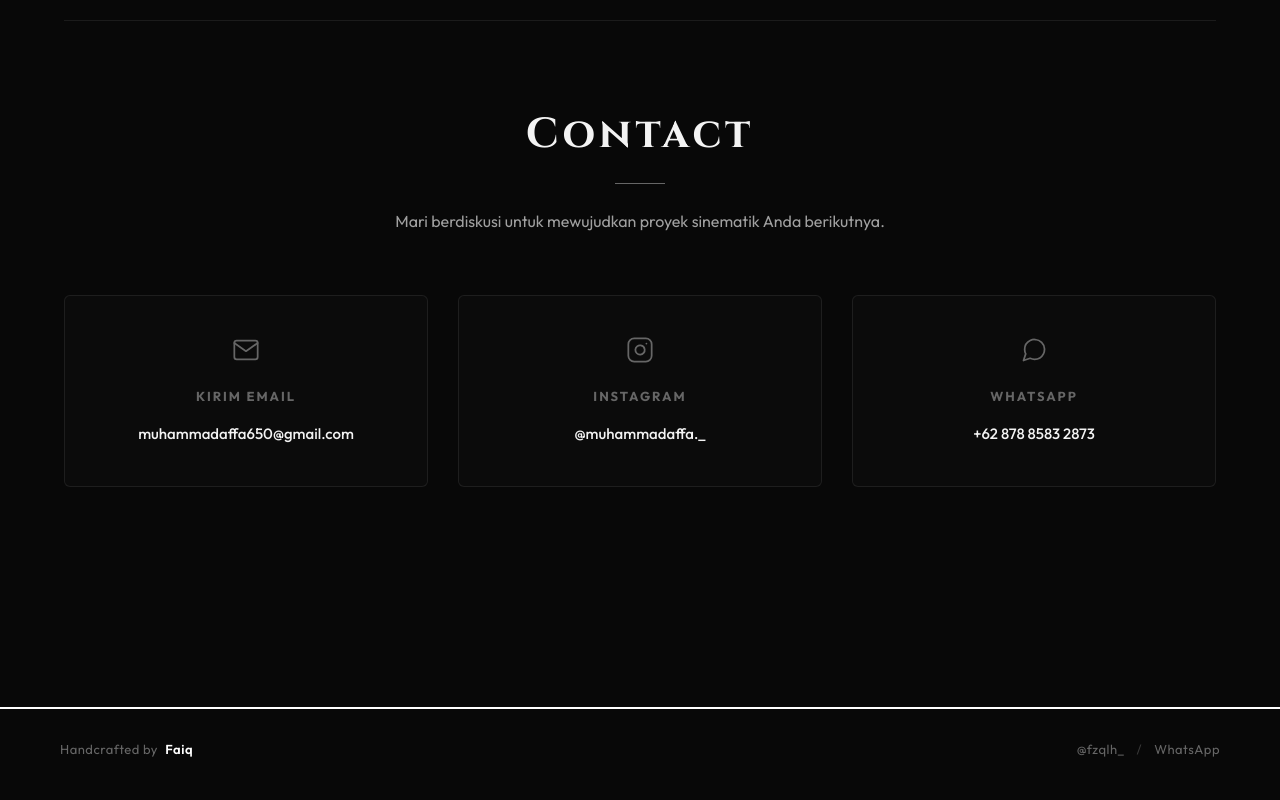
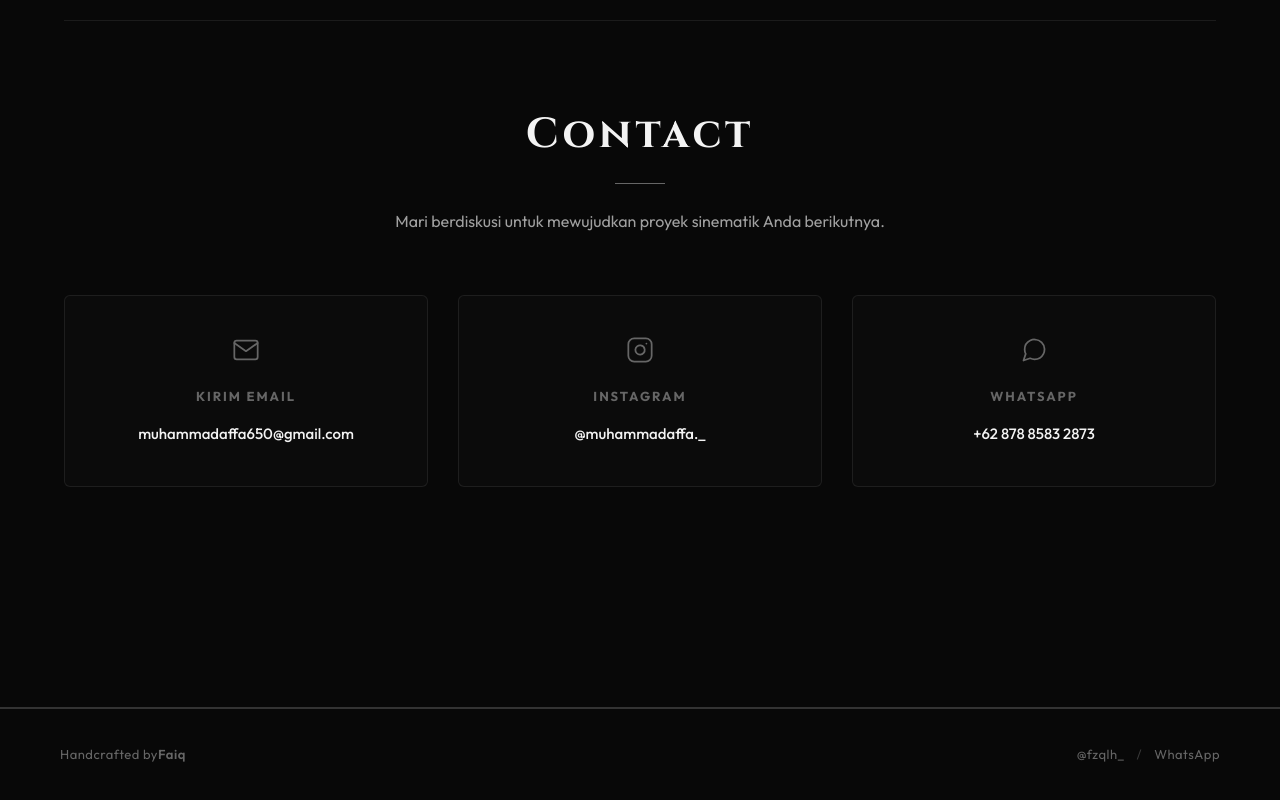
Before and after one commit to muhammadaffa650-wq/Portofolio-Daffa, a plain HTML site: page index.html in a window 1280 px wide. Shown: the part 4909-5709 px from the top of the page. Drawn offline with Linux system fonts and the light colour scheme.

Commit message:
Update index.html

```diff
--- a/index.html
+++ b/index.html
@@ -1162,16 +1162,15 @@ a.info-value:hover {
    CONTACT & FOOTER SECTION
    ========================================================================== */
 /* --- Tambahan untuk menyempurnakan .footer-bottom yang sudah ada --- */
-
 .footer-bottom {
-    /* Ini perintah untuk membuat garis putih tebal di atas */
-    border-top: 2px solid #ffffff;
-
-    padding: 30px 0;
+    /* Warna abu-abu gelap solid */
+    border-top: 2px solid #333333;
+
+    padding: 35px 0;
     font-size: 13px;
     color: var(--color-text-muted);
     letter-spacing: 0.5px;
-    margin-top: 60px; /* Memberi jarak aman dari kartu kontak di atasnya */
+    margin-top: 60px;
     width: 100%;
 }
 
@@ -1188,9 +1187,8 @@ a.info-value:hover {
 }
 
 .footer-bottom strong {
-    color: #ffffff;
+    color: var(--color-text-muted); /* Mengubah dari putih menjadi abu-abu redup bawaan webmu */
     font-weight: 600;
-    margin-left: 4px;
 }
 
 .footer-links {
@@ -2503,7 +2501,7 @@ Accustomed to using industrial camera equipment and standard post-production sof
 
         <div class="footer-bottom">
             <div class="footer-container">
-                <p>Handcrafted by <strong>Faiq</strong></p>
+                <p>Handcrafted by<strong>Faiq</strong></p>
 
                 <div class="footer-links">
                     <a href="https://instagram.com/fzqlh_" target="_blank" rel="noopener noreferrer" class="link-ig">@fzqlh_</a>
```
